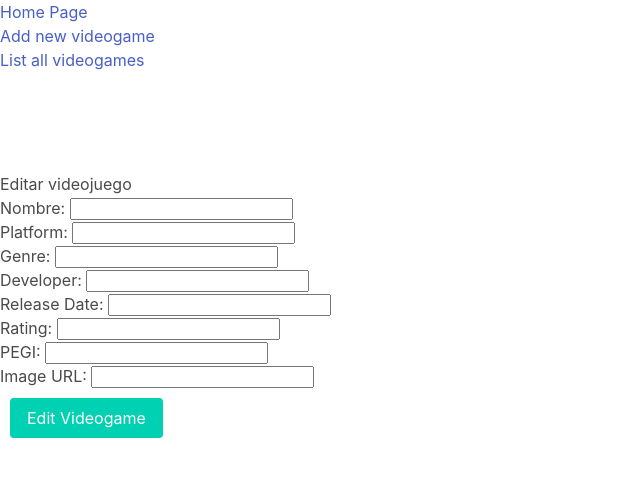
After one commit to PabloBerhoFdez/Videogame-Keeper, a Node server app: page /editVideogame/600000000000000000000001 in a window 1280 px wide. The commit adds this page. Shown: the top 477 px of the page, without its empty margins (0-640 px from the left). Run offline with Node 20, Linux system fonts and the light colour scheme; data that the repository does not hold is empty; some libraries are stand-ins or nearby versions.

Commit message:
New functionalities + stlyes added

```diff
--- a/app.js
+++ b/app.js
@@ -10,11 +10,14 @@ const bodyParser= require ('body-parser')
 const app = express()
 const Videogame = require('./models/Videogame.js')
 
-// CONFIGURATION
-require('dotenv').config() //Configuracion de .env
-app.set('view engine', 'hbs') //Configuracion de hbs
-app.set('views', __dirname + '/views') //Configuracion de hbs
-//config mongoose
+//---- CONFIGURATION ----//
+//---Configuracion de .env---//
+require('dotenv').config()
+//---Configuracion de hbs---//
+app.set('view engine', 'hbs')
+//Configuracion de hbs---//
+app.set('views', __dirname + '/views')
+//---config mongoose---//
 mongoose.connect(`mongodb://localhost/${process.env.DATABASE}`, {
   useCreateIndex: true,
 	useNewUrlParser: true,
@@ -28,10 +31,16 @@ mongoose.connect(`mongodb://localhost/${process.env.DATABASE}`, {
   console.log(chalk.red(`There has been an error: ${error}`))
 })
 
-app.use(bodyParser.urlencoded({ extended: true }))  //Configuracion de body parser
+//---Configuracion de body parser---//
+app.use(bodyParser.urlencoded({ extended: true }))
+
+//---Configuracion carpeta estatica---//
+app.use(express.static(__dirname + '/public'))
 
 
 // ROUTES
+
+//----RUTA GET DE LA HOME PAGE----//
 app.get('/', (req, res, next)=>{
 
   // const newVideogame = {
@@ -54,10 +63,12 @@ app.get('/', (req, res, next)=>{
   res.render('home')
 })
 
+//----RUTA GET PARA CREAR VIDEOJUEGO NUEVO----//
 app.get('/newVideogame', (req, res, next)=>{
   res.render('newVideogame')
 })
 
+//----RUTA POST PARA CREAR VIDEOJUEGO----//
 app.post('/newVideogame', (req, res, next)=>{
 
   const splitString =(_string)=>{
@@ -75,17 +86,71 @@ app.post('/newVideogame', (req, res, next)=>{
   Videogame.create(newVideogame)
     .then((result)=>{
       console.log(result)
-   })
+      res.redirect('/allVideogames')
+    })
     .catch((error)=>{
       console.log(error)
     })
 
 })
 
+//----RUTA GET PARA VER UN VIDEOJUEGO----//
+app.get('/videogame/:id', (req, res, next)=>{
+  const videogameID = req.params.id
+
+  Videogame.findById(videogameID)
+  .then((result)=>{
+    res.render('singleVideogame',result)
+  })
+  .catch((err)=>{
+    console.log(err)
+    res.send(err)
+  })
+})
+//----RUTA GET PARA VER TODOS LOS VIDEOJUEGOS----//
 app.get('/allVideogames', (req, res, next)=>{
-  Videogame.find({}, {name: 1, _id:0})
+  Videogame.find({}, {name: 1, _id:1, imageUrl: 1})
   .then((videogames)=>{
     res.render('allVideogames', {videogames})
+  })
+  .catch((err)=>{
+    console.log(err)
+    res.send(err)
+  })
+})
+//----RUTA POST PARA ELIMINAR VIDEOJUEGO ESPECIFICO----//
+app.post('/delete-game/:id', (req,res,next)=>{
+  const id = req.params.id
+
+  Videogame.findByIdAndDelete(id)
+  .then(()=>{
+    res.redirect('/allVideogames')
+  })
+  .catch((err)=>{
+    console.log(err)
+    res.send(err)
+  })
+})
+//----RUTA GET PARA VER LA EDICION DE JUEGO ESPECIFICO----//
+app.get('/editVideogame/:id', (req,res,next)=>{
+  const id = req.params.id
+  Videogame.findById(id)
+    .then((result)=>{
+      res.render('editForm', result)
+    })
+    .catch((err)=>{
+      console.log(err)
+      res.send(err)
+    })
+})
+//----RUTA POST PARA EDITAR VIDEOJUEGO ESPECIFICO----//
+app.post('/editVideogame/:id', (req,res,next)=>{
+  const id = req.params.id
+  const editedVideogame = req.body
+
+  Videogame.findByIdAndUpdate(id, editedVideogame)
+  .then(()=>{
+    res.redirect(`/videogame/${id}`)
   })
   .catch((err)=>{
     console.log(err)
@@ -95,6 +160,7 @@ app.get('/allVideogames', (req, res, next)=>{
 
 
 
+
 // LISTENER
 app.listen(process.env.PORT, ()=>{
   console.log(chalk.blue.inverse.bold(`Conectado al puerto ${process.env.PORT}`))
--- a/models/Videogame.js
+++ b/models/Videogame.js
@@ -8,7 +8,8 @@ const videogameSchema = new Schema ({
   developer: {type: String},
   releaseDate: {type: Date},
   rating: {type: Number},
-  pegi: {type: String}
+  pegi: {type: String},
+  imageUrl: {type: String}
 })
 
 const Videogame = mongoose.model('Videogame', videogameSchema)
--- a/package.json
+++ b/package.json
@@ -5,7 +5,7 @@
   "main": "index.js",
   "scripts": {
     "test": "echo \"Error: no test specified\" && exit 1",
-    "start": "npx nodemon app.js"
+    "start": "nodemon app.js"
   },
   "author": "",
   "license": "ISC",
--- /dev/null
+++ b/public/stylesheets/styles.css
@@ -0,0 +1,10 @@
+.card {
+  width: 270px;
+  margin: 30px;
+}
+
+
+.card-image{
+  width: 100%;
+  margin: 0 auto;
+}
--- /dev/null
+++ b/views/artist-search-results.hbs
@@ -0,0 +1 @@
+{{{artists}}}
--- /dev/null
+++ b/views/editForm.hbs
@@ -0,0 +1,48 @@
+
+<h2>Editar videojuego</h2>
+
+<form action="/editVideogame/{{id}}" method="POST">
+
+  <label for="name">Nombre: </label>
+  <input type="text" name="name" id="name" value="{{name}}">
+
+  </br>
+
+  <label for="platform">Platform: </label>
+  <input type="text" name="platform" id="platform" value="{{platform}}">
+
+  </br>
+
+  <label for="genre">Genre: </label>
+  <input type="text" name="genre" id="genre" value="{{genre}}">
+
+  </br>
+
+  <label for="developer">Developer: </label>
+  <input type="text" name="developer" id="developer" value="{{developer}}">
+
+  </br>
+
+  <label for="releaseDate">Release Date: </label>
+  <input type="text" name="releaseDate" id="releaseDate" value="{{releaseDate}}">
+
+  </br>
+
+  <label for="rating">Rating: </label>
+  <input type="text" name="rating" id="rating" value="{{rating}}">
+
+  </br>
+
+  <label for="pegi">PEGI: </label>
+  <input type="text" name="pegi" id="pegi" value="{{pegi}}">
+
+  </br>
+
+  <label for="imageUrl">Image URL: </label>
+  <input type="text" name="imageUrl" id="imageUrl" value="{{imageUrl}}">
+
+  </br>
+
+  <button class="button is-primary" style="margin: 10px;"type="submit">Edit Videogame</button>
+
+</form>
--- a/views/layout.hbs
+++ b/views/layout.hbs
@@ -5,6 +5,7 @@
   <meta name="viewport" content="width=device-width, initial-scale=1.0">
   <title>Videogame Keeper</title>
   <link rel="stylesheet" href="https://cdn.jsdelivr.net/npm/bulma@0.9.1/css/bulma.min.css">
+  <link rel="stylesheet" href="/stylesheets/styles.css">
 </head>
 <body>
   <ul style="margin-bottom: 100px;">
--- a/views/newVideogame.hbs
+++ b/views/newVideogame.hbs
@@ -37,5 +37,10 @@
 
   </br>
 
+  <label for="imageUrl">Image URL: </label>
+  <input type="text" name="imageUrl" id="imageUrl">
+
+  </br>
+
   <button class="button is-primary" style="margin: 10px;"type="submit">Create Videogame</button>
 </form>
```
Also changed, not shown: views/allVideogames.hbs (+23 -6 lines), views/singleVideogame.hbs (added, +16 -0 lines), 1 other file.
